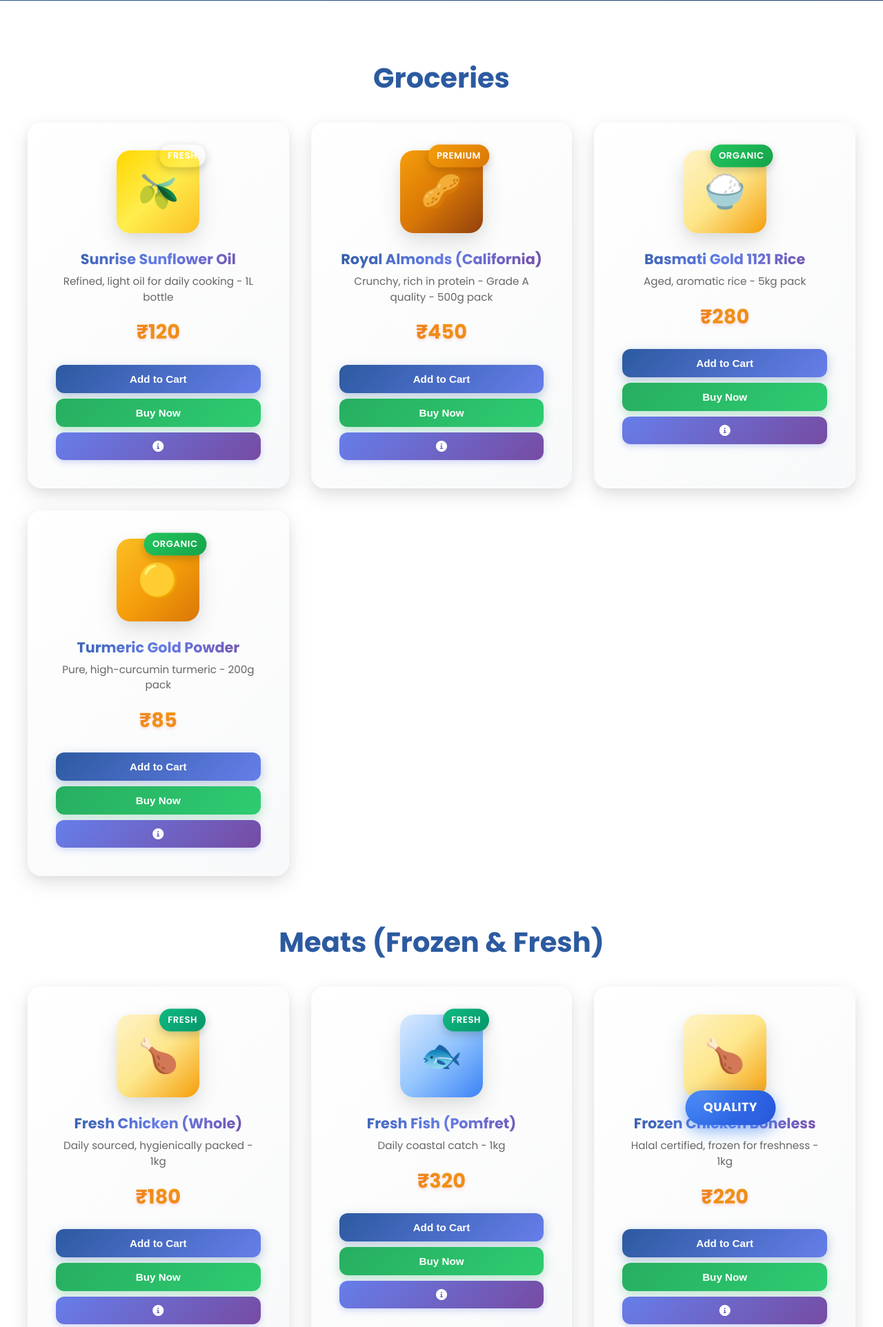
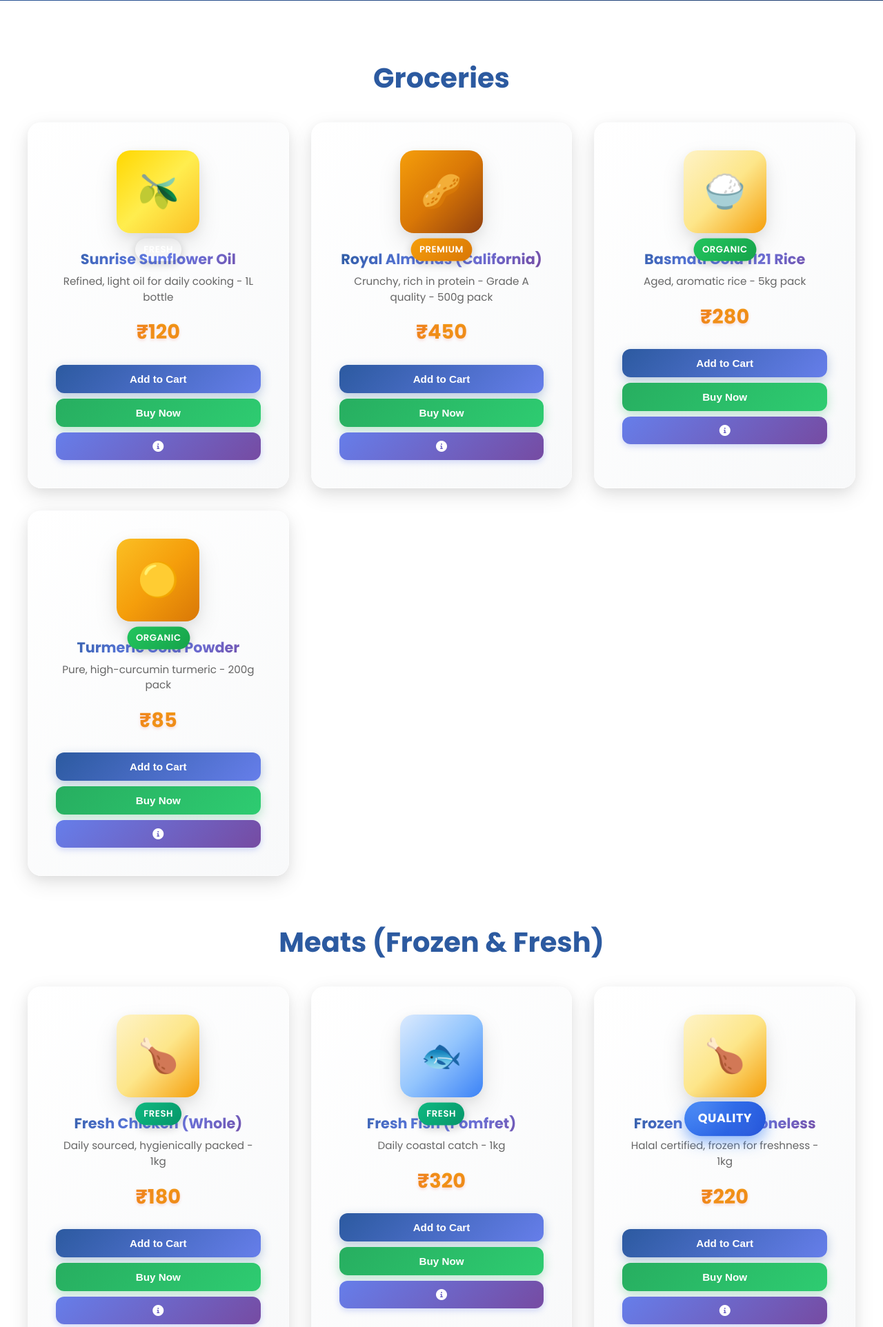
Before and after one commit to kafoor1996/gulfglobal.co, a PHP site: page /products.html in a window 1280 px wide. Shown: the part 411-2335 px from the top of the page at 69% size. Run offline with PHP 8.4, Linux system fonts and the light colour scheme.

Commit message:
Fix product badges: move below images and fix Sunrise Sunflower Oil fresh badge color

```diff
--- a/css/style.css
+++ b/css/style.css
@@ -789,9 +789,9 @@
 
 /* Product Badges */
 .product-badge {
-    position: absolute;
-    top: -8px;
-    right: -8px;
+    position: relative;
+    display: inline-block;
+    margin: 8px 0;
     padding: 6px 12px;
     border-radius: 20px;
     font-size: 0.8rem;
```
Also changed, not shown: index.html (+6 -6 lines).
